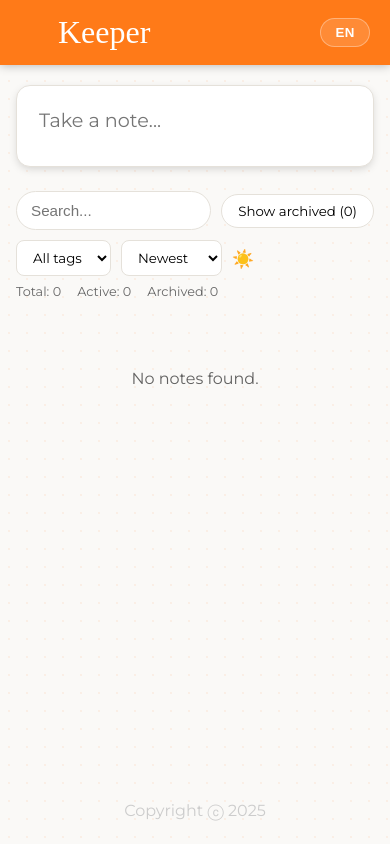
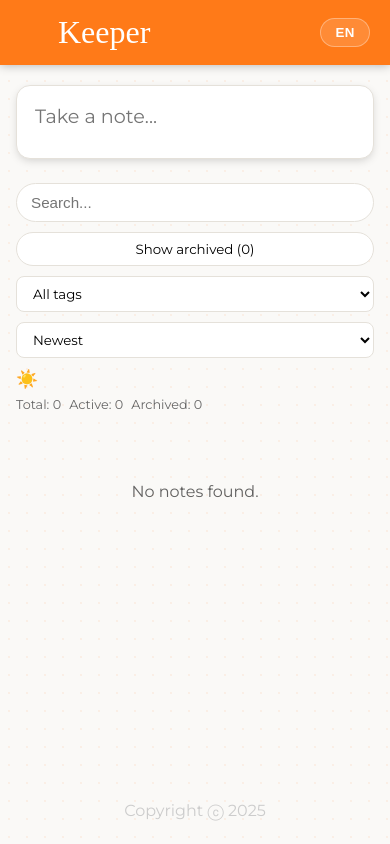
Before and after one commit to MollyLaMolla/Keeper.app, a React (Vite) app: page / in a window 390 px wide. Built offline with nearby package versions, Linux system fonts and the light colour scheme; some icons are missing; a web font is replaced by a local one.

Commit message:
made mobile responsive

```diff
--- a/index.html
+++ b/index.html
@@ -2,6 +2,7 @@
 <html lang="en">
   <head>
     <title>Keeper App</title>
+    <meta name="viewport" content="width=device-width,initial-scale=1" />
     <link
       href="https://fonts.googleapis.com/css?family=McLaren|Montserrat&display=swap"
       rel="stylesheet"
--- a/public/styles.css
+++ b/public/styles.css
@@ -628,6 +628,52 @@ textarea:focus,
   }
 }
 
+@media (max-width: 480px) {
+  .toolbar-row {
+    flex-direction: column;
+    align-items: stretch;
+  }
+  .toolbar-row > *:not(.theme-toggle) {
+    width: 100%;
+  }
+  .toolbar-row .btn-secondary,
+  .toolbar-row select {
+    justify-content: center;
+  }
+  .notes-grid {
+    grid-template-columns: 1fr;
+  }
+  form.create-note {
+    padding: 14px 14px 22px;
+  }
+  .bulk-bar {
+    flex-direction: column;
+    align-items: stretch;
+  }
+  .bulk-bar > * {
+    width: 100%;
+    text-align: center;
+  }
+  .stats {
+    flex-wrap: wrap;
+    gap: 8px;
+  }
+  .note {
+    padding: 12px 14px;
+  }
+  .note-edit-content {
+    min-height: 110px;
+  }
+  .color-pop {
+    grid-template-columns: repeat(5, 28px);
+    gap: 8px;
+  }
+  .color-pop-swatch {
+    width: 28px;
+    height: 28px;
+  }
+}
+
 /* Dark theme toolbar & bulk bar contrast improvements */
 body.dark .toolbar,
 body.dark .bulk-bar {
```
